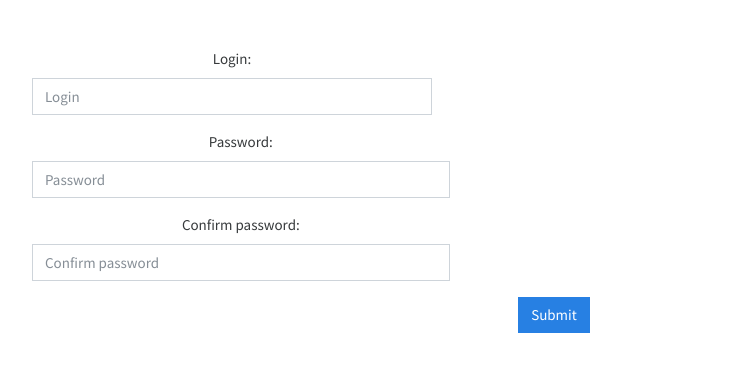
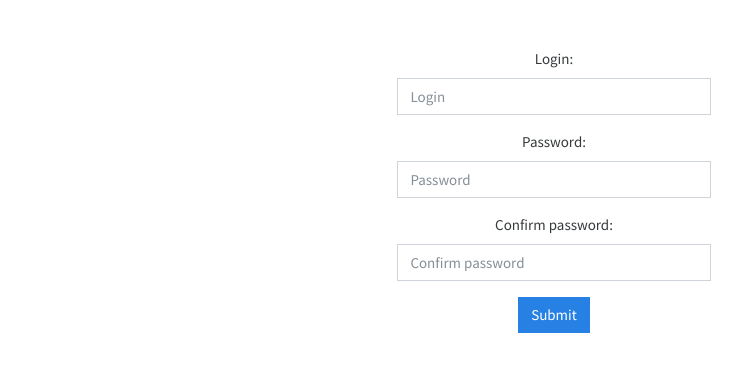
Before and after one commit to drobiAlex/Book-review-website, a Flask app: page /register in a window 1280 px wide. Shown: the part 55-427 px from the top of the page, without its empty margins (86-828 px from the left). Run offline with Flask 2, Linux system fonts and the light colour scheme; some libraries are stand-ins or nearby versions.

Commit message:
Finaly I align text to center!

```diff
--- a/static/styles.css
+++ b/static/styles.css
@@ -7,9 +7,3 @@
     text-align: center;
 
 }
-
-main .form-group
-{
-       width: 40%;
-
-}
--- a/templates/register.html
+++ b/templates/register.html
@@ -7,8 +7,8 @@
 {% block main %}
 
 <form action="/register" method="post">
-
-  <div class="form-group align-middle" style="max-width:400px">
+  <div class="text-center" style="width: 30%; margin: auto">
+      <div class="form-group text-center">
         <label for="email">Login:</label>
         <input type="email" class="form-control" id="login" placeholder="Login">
       </div>
@@ -24,7 +24,7 @@
       </div>
 
       <button type="submit" class="btn btn-primary">Submit</button>
-
+  </div>
 </form>
 
 {% endblock %}
```
Lines whose indentation alone changed are shown as unchanged.
